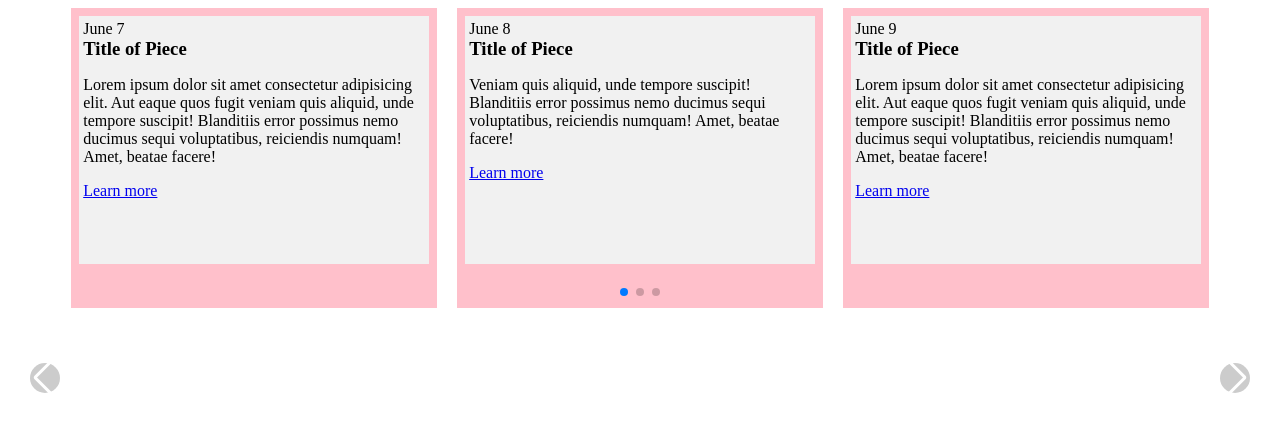
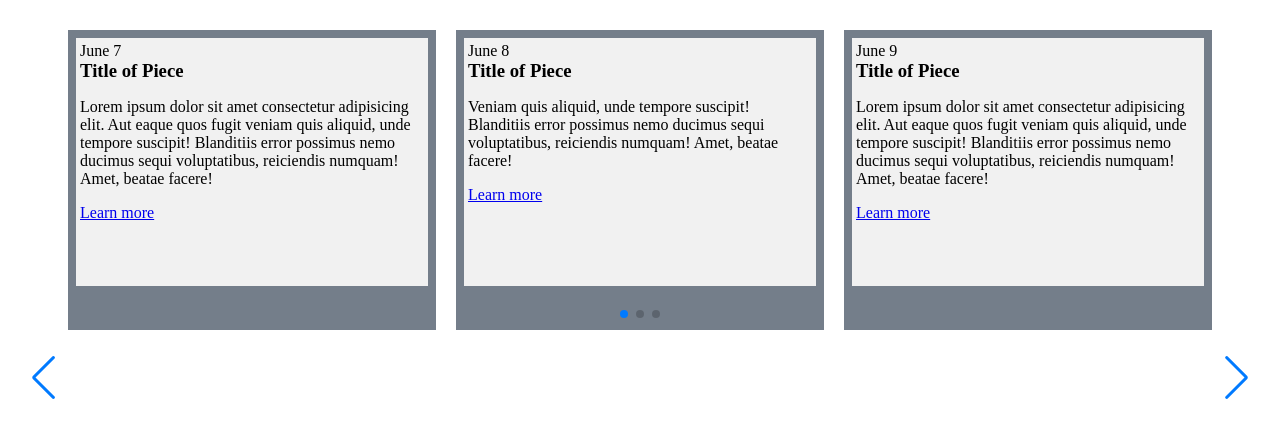
Before and after one commit to emmakatharyn/news-component, a plain HTML site: page swiper.html in a window 1280 px wide. Drawn offline with nearby package versions, Linux system fonts and the light colour scheme.

Commit message:
fix previous and next arrows' positioning

```diff
--- a/style.css
+++ b/style.css
@@ -1,5 +1,6 @@
 .swiper {
-  width: 90%;
+  margin: 30px 60px;
+  /* width: 100%; */
   height: 300px;
   position: relative; /* so that we can absolutely position the arrows */
 }
@@ -7,11 +8,12 @@
 .swiper-wrapper {
   display: flex;
   flex-wrap: nowrap;
+  position: relative;
 }
 
 .swiper-slide {
   width: 300px;
-  background-color: pink;
+  background-color: #747e8a;
 }
 
 .swiper-button-next,
@@ -19,24 +21,26 @@
   position: absolute; /* added position absolute */
   top: 50%; /*vertically center the arrows */
   transform: translateY(-50%); /*vertically center the arrows */
-  width: 30px;
-  height: 30px;
-  background-color: #ccc;
-  border-radius: 50%;
-  display: flex;
-  align-items: center;
-  justify-content: center;
-  color: #fff;
+  /* width: 30px; */
+  /* height: 30px; */
+  /* background-color: #ccc; */
+  /* border-radius: 50%; */
+  /* display: flex; */
+  /* align-items: center; */
+  /* justify-content: center; */
+  /* color: #007aff; */
   cursor: pointer;
-  z-index: 10;
+  z-index: 1000;
 }
 
 .swiper-button-next {
   right: 30px;
+  z-index: 1000;
 }
 
 .swiper-button-prev {
   left: 30px;
+  z-index: 1000;
 }
 
 .news-article {
```
